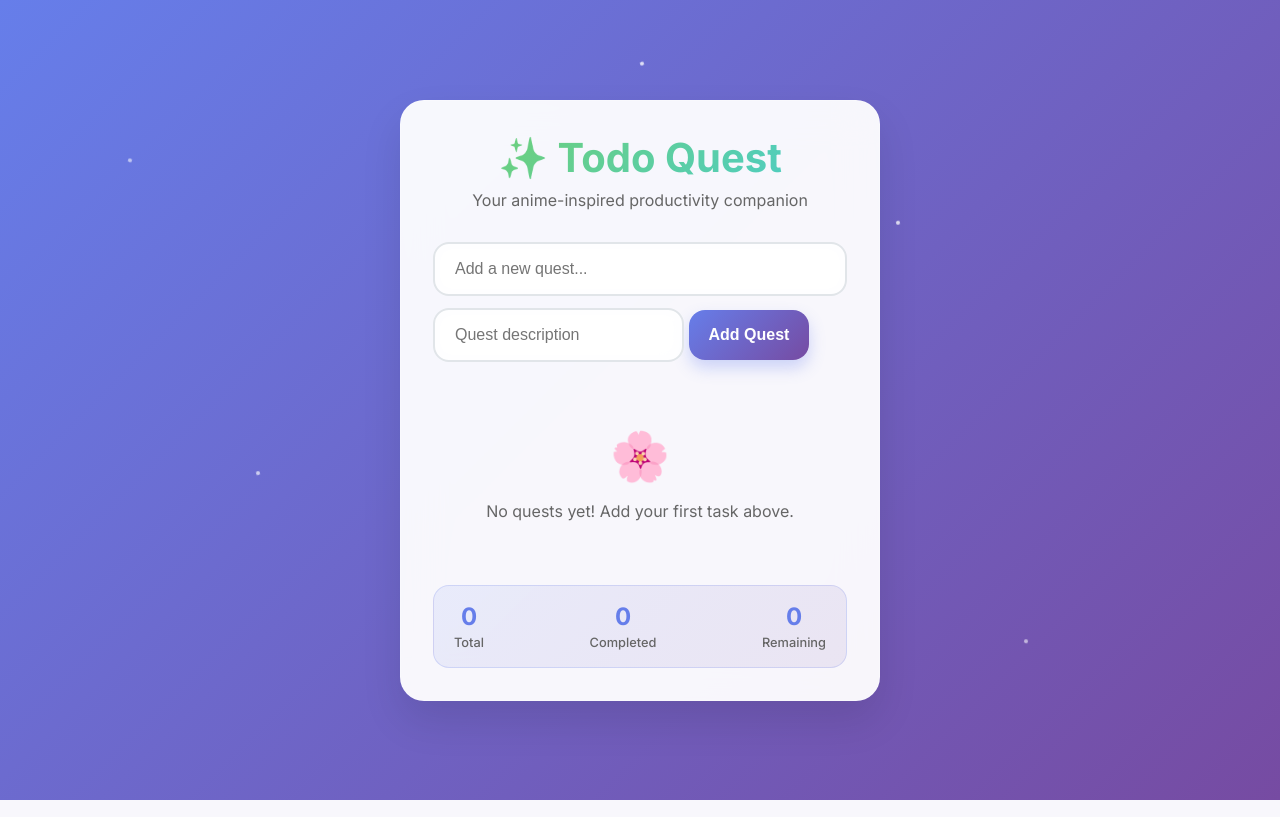
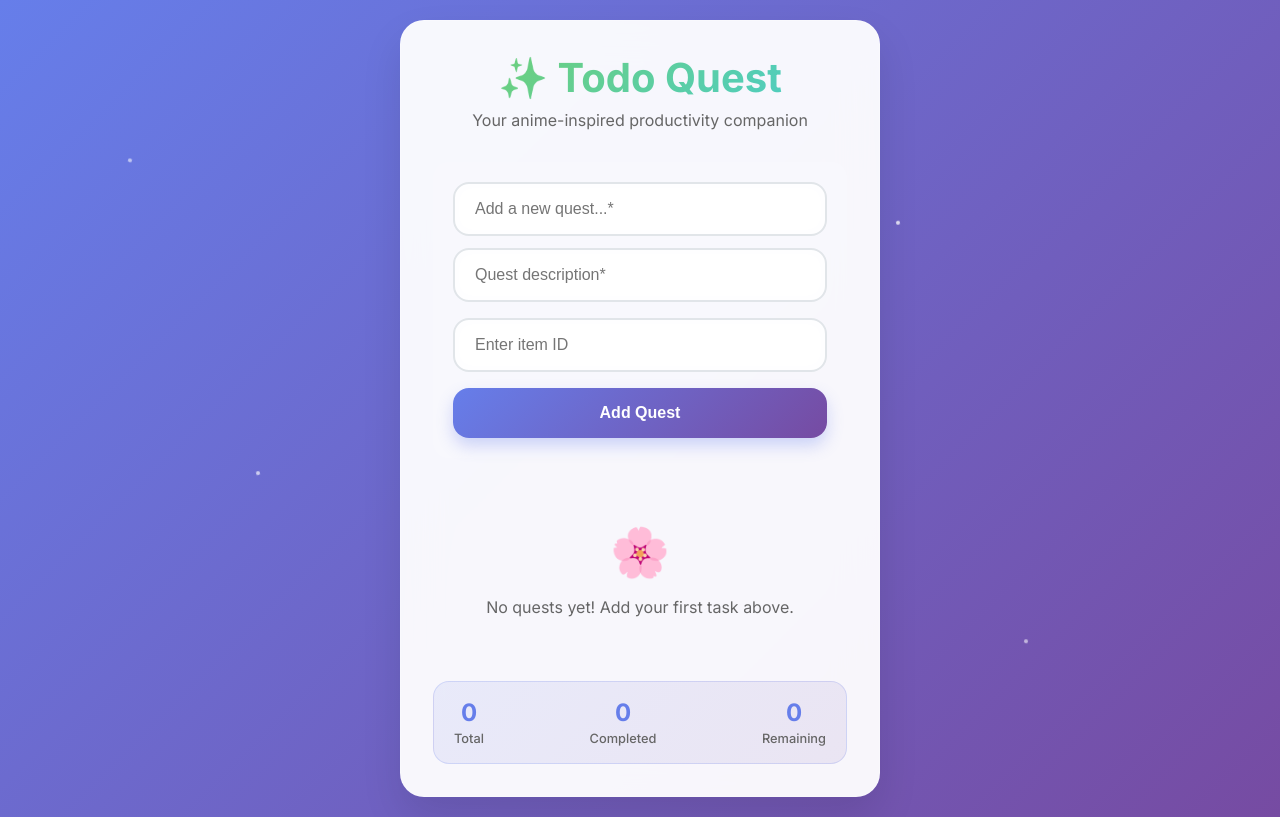
Before and after one commit to RohitDarekar816/to-do-list, a Flask app: page / in a window 1280 px wide. Run offline with Flask 3, Linux system fonts and the light colour scheme.

Commit message:
chore: add item ID

```diff
--- a/frontend/templates/index.html
+++ b/frontend/templates/index.html
@@ -100,15 +100,43 @@
         .input-section {
             margin-bottom: 24px;
             position: relative;
+            background: rgba(255, 255, 255, 0.1);
+            padding: 20px;
+            border-radius: 16px;
         }
 
         .input-container {
             display: flex;
-            gap: 12px;
-            align-items: center;
+            flex-direction: column;
+            gap: 16px;
         }
 
-        #todoInput {
+        .primary-inputs {
+            display: flex;
+            flex-direction: column;
+            gap: 12px;
+        }
+
+        .primary-inputs input {
+            width: 100%;
+        }
+
+        .secondary-inputs {
+            display: flex;
+            flex-direction: column;
+            gap: 12px;
+        }
+
+        .secondary-inputs input {
+            width: 100%;
+        }
+
+        .button-container {
+            display: flex;
+            justify-content: flex-end;
+        }
+
+        #todoInput, #todoDescription {
             flex: 1;
             padding: 16px 20px;
             border: 2px solid #e1e5e9;
@@ -120,7 +148,7 @@
             backdrop-filter: blur(10px);
         }
 
-        #todoDescription {
+        #itemid, #itemuuid, #itemhash {
             flex: 1;
             padding: 16px 20px;
             border: 2px solid #e1e5e9;
@@ -132,7 +160,7 @@
             backdrop-filter: blur(10px);
         }
 
-        #todoInput:focus {
+        #todoInput:focus, #todoDescription:focus {
             border-color: #667eea;
             box-shadow: 0 0 0 4px rgba(102, 126, 234, 0.1);
             transform: translateY(-2px);
@@ -149,6 +177,7 @@
             cursor: pointer;
             transition: all 0.3s ease;
             box-shadow: 0 8px 16px rgba(102, 126, 234, 0.3);
+            width: 100%;
         }
 
         .add-btn:hover {
@@ -373,11 +402,21 @@
 
         <div class="input-section">
             <div class="input-container">
-                <input type="text" id="todoInput" placeholder="Add a new quest...">
-            </div>
-            <div style="margin-top: 12px;">
-                <input type="text" id="todoDescription" placeholder="Quest description">
-                <button class="add-btn" onclick="sendbackend(); addTodo()">Add Quest</button>
+                <!-- Main input fields stacked vertically -->
+                <div class="primary-inputs">
+                    <input type="text" id="todoInput" placeholder="Add a new quest...*" required>
+                    <input type="text" id="todoDescription" placeholder="Quest description*" required>
+                </div>
+
+                <!-- Optional inputs stacked vertically -->
+                <div class="secondary-inputs">
+                    <input type="text" id="itemid" placeholder="Enter item ID">
+                </div>
+
+                <!-- Button in its own container -->
+                <div class="button-container">
+                    <button class="add-btn" onclick="sendbackend(); addTodo()">Add Quest</button>
+                </div>
             </div>
         </div>
 
```
